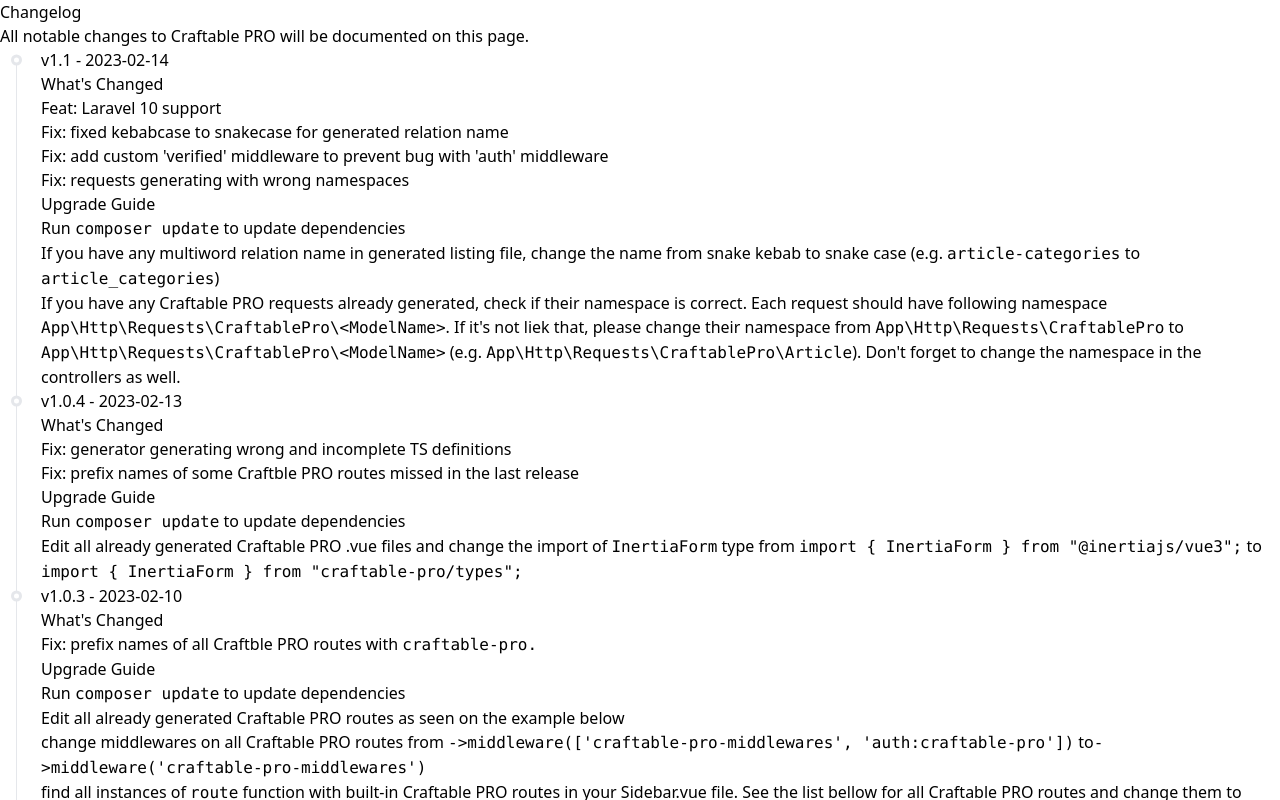
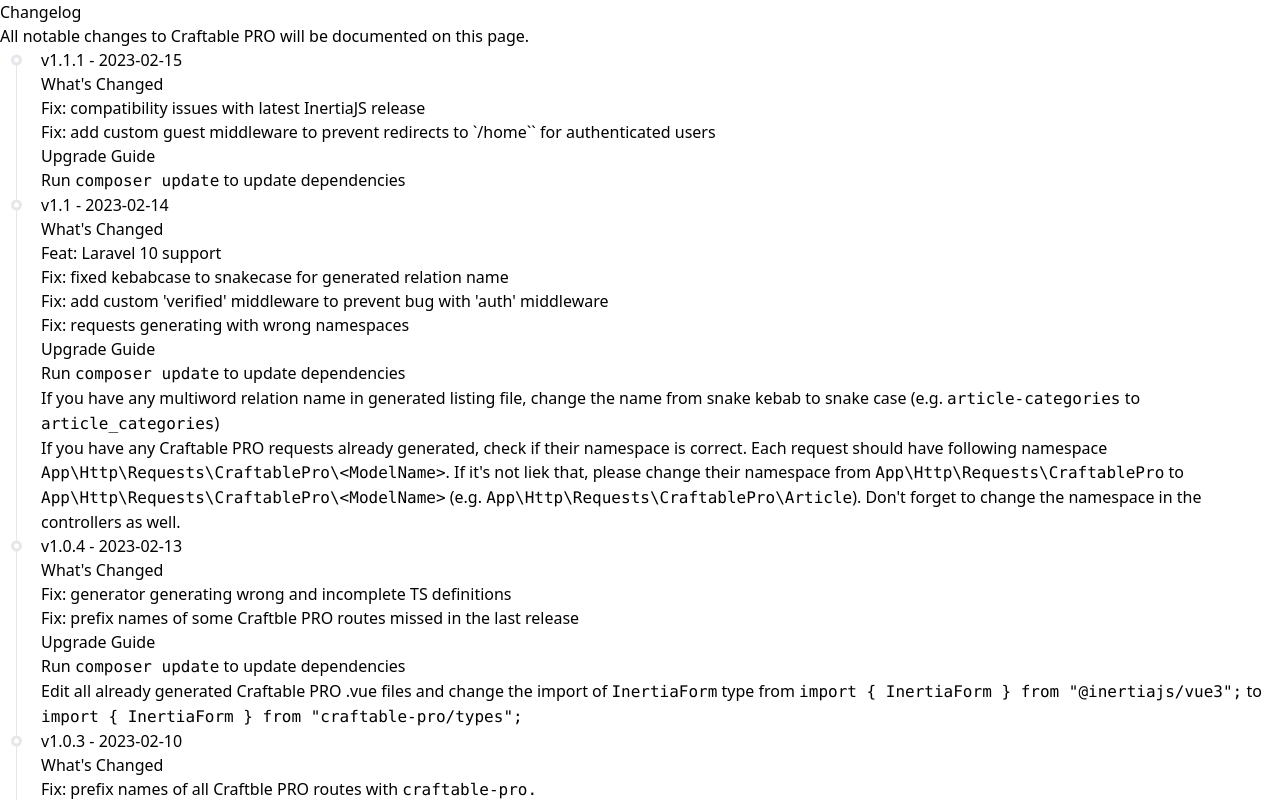
Before and after one commit to BRACKETS-by-TRIAD/craftable-pro-docs, a Next.js app: page /changelog in a window 1280 px wide. Shown: the top 800 px of the page. Built offline with nearby package versions, Linux system fonts and the light colour scheme.

Commit message:
feat: add changelog for v1.1.1

```diff
--- a/pages/changelog.mdx
+++ b/pages/changelog.mdx
@@ -3,6 +3,17 @@
 All notable changes to Craftable PRO will be documented on this page.
 
 <div className="changelog-container">
+## v1.1.1 - 2023-02-15
+
+### What's Changed
+
+- Fix: compatibility issues with latest InertiaJS release
+- Fix: add custom guest middleware to prevent redirects to `/home`` for authenticated users
+
+### Upgrade Guide
+
+- Run `composer update` to update dependencies
+
 ## v1.1 - 2023-02-14
 
 ### What's Changed
```
